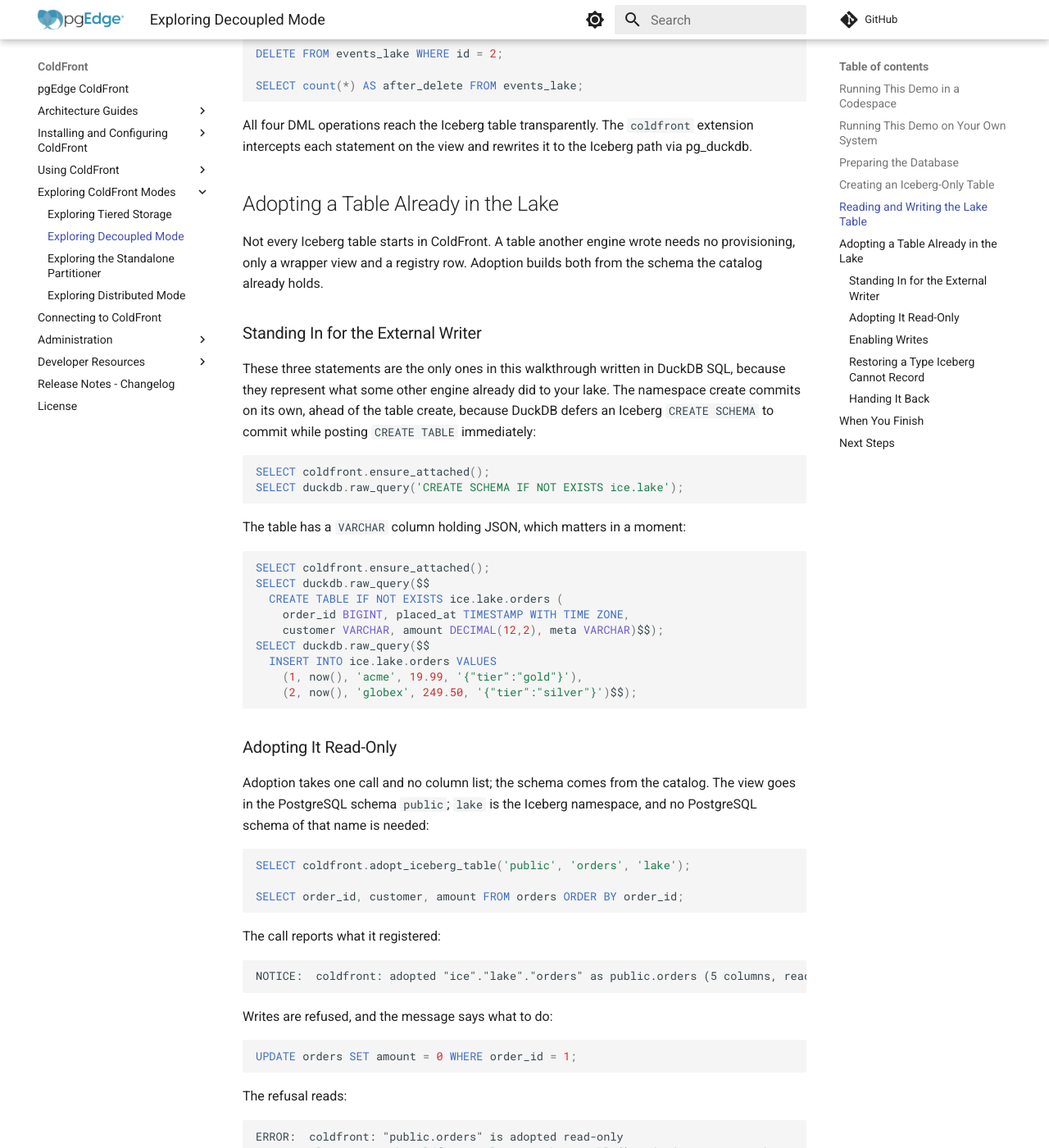
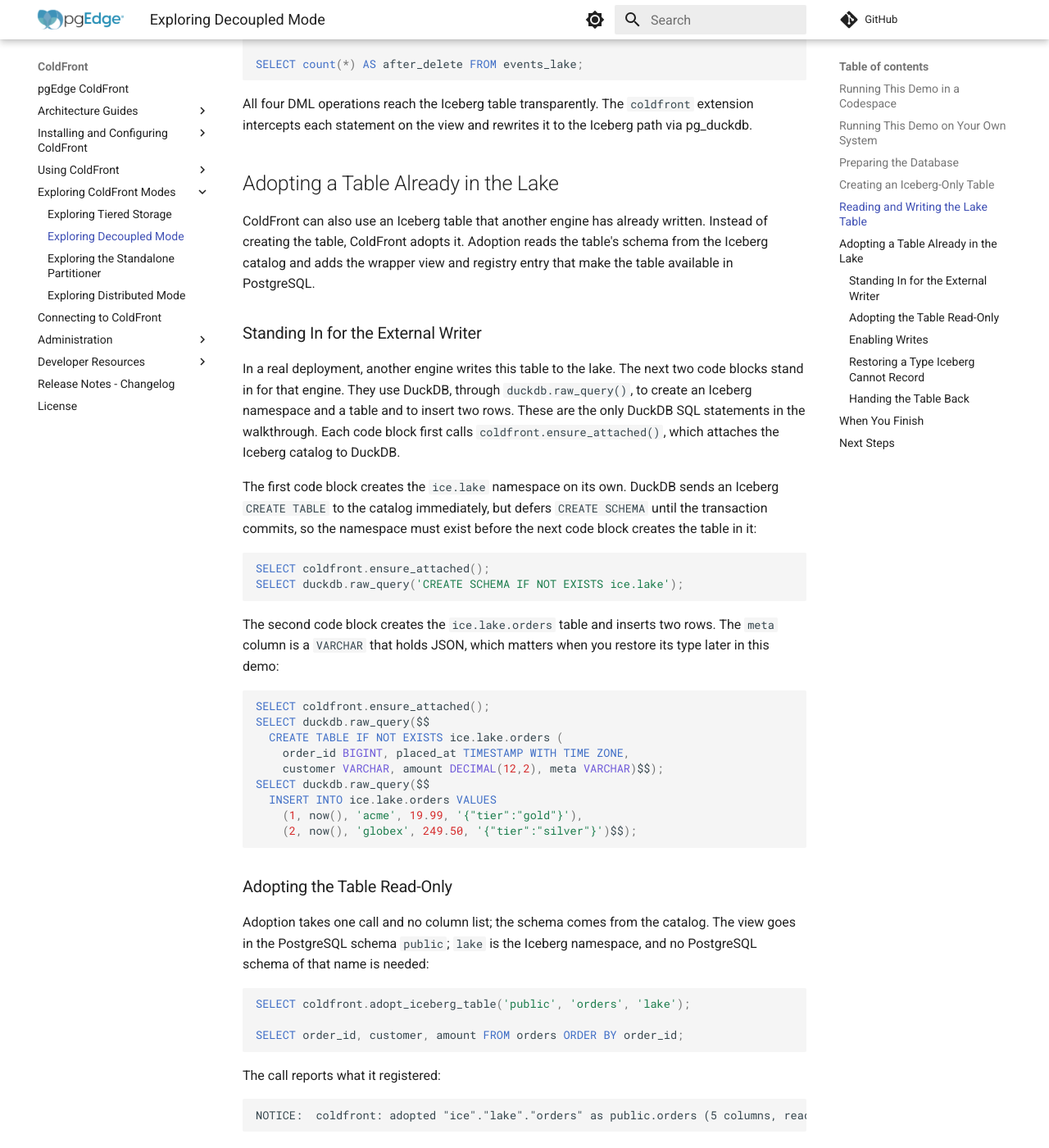
Before and after one commit to pgEdge/coldfront, an MkDocs documentation site: the page built from docs/walkthrough_decoupled.md, in a window 1280 px wide and 1400 px high, scrolled down 4620 px. Shown: the whole window at 82% size. Built offline with MkDocs 1.6.1 and Material for MkDocs 9.7.7, drawn with Linux system fonts in a browser that asks for light colours; comment, search, counter and statistics services are not loaded; some of the changed text lies outside the part shown.

Commit message:
Clarify the decoupled adoption steps and replace mid-sentence colons across the walkthrough

````diff
--- a/docs/walkthrough_decoupled.md
+++ b/docs/walkthrough_decoupled.md
@@ -4,9 +4,7 @@ cwd: ../
 # Exploring Decoupled Mode
 
 Decoupled mode stores a table entirely in Iceberg from the first row.
-PostgreSQL holds a thin wrapper view and a registry entry. This is a fresh
-table - there is no migration from the tiered demo, and tiered and decoupled
-tables are independent.
+PostgreSQL holds a thin wrapper view and a registry entry.
 
 The following table shows the seven steps this demo performs:
 
@@ -15,10 +13,10 @@ The following table shows the seven steps this demo performs:
 | [1. Creating an Iceberg-only table](#creating-an-iceberg-only-table) | Create a table whose rows live in Iceberg from the first row, with one SQL call. |
 | [2. Reading and writing the lake table](#reading-and-writing-the-lake-table) | Insert and query rows as you would in any PostgreSQL table. |
 | [3. Standing in for the external writer](#standing-in-for-the-external-writer) | Use DuckDB to write an Iceberg table, as another engine would. |
-| [4. Adopting it read-only](#adopting-it-read-only) | Wrap the existing Iceberg table in a read-only PostgreSQL view. |
+| [4. Adopting the table read-only](#adopting-the-table-read-only) | Wrap the existing Iceberg table in a read-only PostgreSQL view. |
 | [5. Enabling writes](#enabling-writes) | Adopt the table again as writable, so INSERT, UPDATE, and DELETE work. |
 | [6. Restoring a type Iceberg cannot record](#restoring-a-type-iceberg-cannot-record) | Restore the PostgreSQL type of a column that Iceberg stores as text. |
-| [7. Handing it back](#handing-it-back) | Release the table; its rows stay in the lake. |
+| [7. Handing the table back](#handing-the-table-back) | Release the table; its rows stay in the lake. |
 
 ## Running This Demo in a Codespace
 
@@ -237,24 +235,33 @@ path via pg_duckdb.
 
 ## Adopting a Table Already in the Lake
 
-Not every Iceberg table starts in ColdFront. A table another engine wrote needs
-no provisioning, only a wrapper view and a registry row. Adoption builds both
-from the schema the catalog already holds.
+ColdFront can also use an Iceberg table that another engine has already
+written. Instead of creating the table, ColdFront adopts it. Adoption reads
+the table's schema from the Iceberg catalog and adds the wrapper view and
+registry entry that make the table available in PostgreSQL.
 
 ### Standing In for the External Writer
 
-These three statements are the only ones in this walkthrough written in DuckDB
-SQL, because they represent what some other engine already did to your lake.
-The namespace create commits on its own, ahead of the table create, because
-DuckDB defers an Iceberg `CREATE SCHEMA` to commit while posting `CREATE TABLE`
-immediately:
+In a real deployment, another engine writes this table to the lake. The next
+two code blocks stand in for that engine. They use DuckDB, through
+`duckdb.raw_query()`, to create an Iceberg namespace and a table and to insert
+two rows. These are the only DuckDB SQL statements in the walkthrough. Each
+code block first calls `coldfront.ensure_attached()`, which attaches the
+Iceberg catalog to DuckDB.
+
+The first code block creates the `ice.lake` namespace on its own. DuckDB sends
+an Iceberg `CREATE TABLE` to the catalog immediately, but defers
+`CREATE SCHEMA` until the transaction commits, so the namespace must exist
+before the next code block creates the table in it:
 
 ```sql {"interpreter":"psql postgresql://coldfront@localhost:5432/coldfront?options=-cclient_min_messages%3Dwarning -v ON_ERROR_STOP=1 -P pager=off -f"}
 SELECT coldfront.ensure_attached();
 SELECT duckdb.raw_query('CREATE SCHEMA IF NOT EXISTS ice.lake');
 ```
 
-The table has a `VARCHAR` column holding JSON, which matters in a moment:
+The second code block creates the `ice.lake.orders` table and inserts two
+rows. The `meta` column is a `VARCHAR` that holds JSON, which matters when you
+restore its type later in this demo:
 
 ```sql {"interpreter":"psql postgresql://coldfront@localhost:5432/coldfront?options=-cclient_min_messages%3Dwarning -v ON_ERROR_STOP=1 -P pager=off -f"}
 SELECT coldfront.ensure_attached();
@@ -268,7 +275,7 @@ SELECT duckdb.raw_query($$
     (2, now(), 'globex', 249.50, '{"tier":"silver"}')$$);
 ```
 
-### Adopting It Read-Only
+### Adopting the Table Read-Only
 
 Adoption takes one call and no column list; the schema comes from the catalog.
 The view goes in the PostgreSQL schema `public`; `lake` is the Iceberg
@@ -333,7 +340,7 @@ SELECT coldfront.adopt_iceberg_table('public', 'orders', 'lake',
 SELECT order_id, meta->>'tier' AS tier FROM orders ORDER BY order_id;
 ```
 
-### Handing It Back
+### Handing the Table Back
 
 Release removes the view and the registry row and performs no Iceberg I/O, so
 the table keeps every row and stays in the catalog:
````
Also changed, not shown: docs/exploring_coldfront/index.md (+2 -2 lines), docs/walkthrough_distributed.md (+8 -8 lines), docs/walkthrough_partitioner.md (+2 -2 lines), docs/walkthrough_tiered.md (+19 -17 lines).
